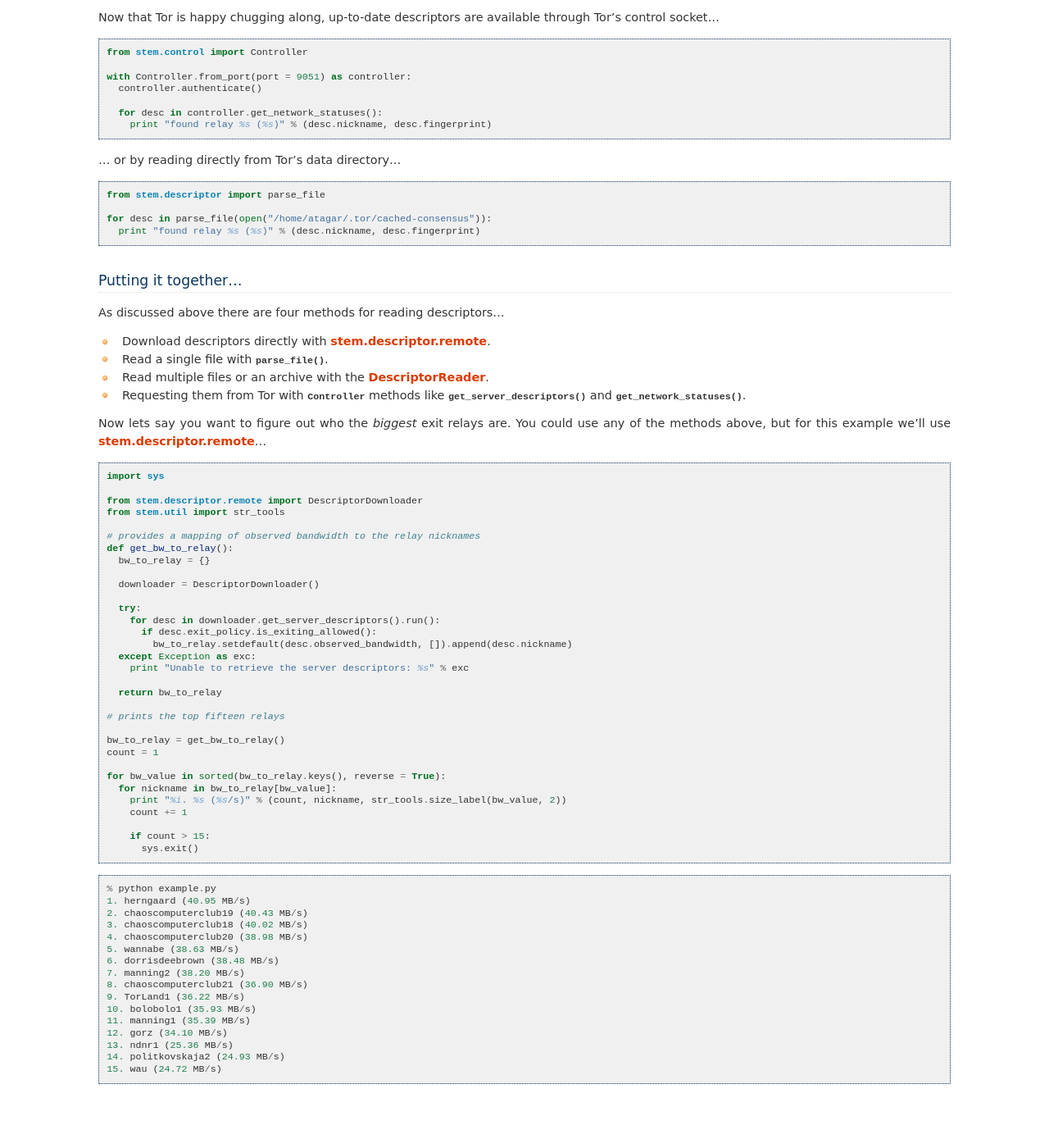
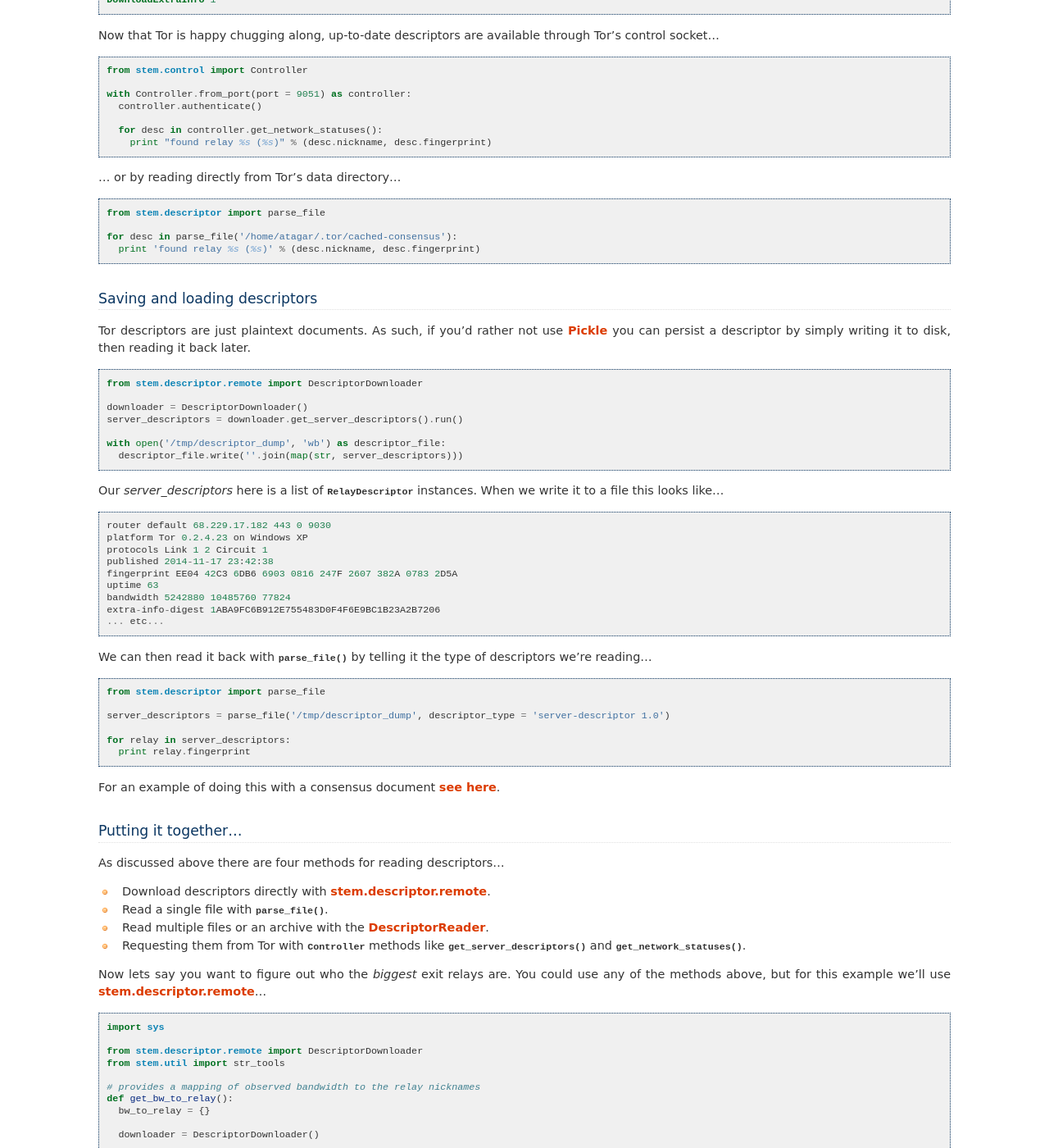
Before and after one commit to torproject/stem, a Sphinx documentation site: the page built from docs/tutorials/mirror_mirror_on_the_wall.rst, in a window 1280 px wide and 1400 px high, scrolled down 1888 px. Shown: the whole window at 82% size. Built offline with Sphinx 7.4.7, drawn with Linux system fonts in a browser that asks for light colours; some of the changed text lies outside the part shown.

Commit message:
Example in our tutorial for writing descriptors to disk and reading them back
Neat suggestion by mmcc on...

  https://trac.torproject.org/projects/tor/ticket/13774

```diff
--- a/docs/change_log.rst
+++ b/docs/change_log.rst
@@ -70,6 +70,10 @@
  * **Interpreter**
 
   * The /info command errored for relays without contact information.
+
+ * **Website**
+
+  * Added an example for `writing descriptors to disk and reading them back <tutorials/mirror_mirror_on_the_wall.html#saving-and-loading-descriptors>`_ (:trac:`13774`)
 
 .. _version_1.2:
 
--- a/docs/contents.rst
+++ b/docs/contents.rst
@@ -17,6 +17,7 @@
    tutorials/examples/exit_used
    tutorials/examples/list_circuits
    tutorials/examples/outdated_relays
+   tutorials/examples/persisting_a_consensus
 
    change_log
    download
--- a/docs/tutorials/double_double_toil_and_trouble.rst
+++ b/docs/tutorials/double_double_toil_and_trouble.rst
@@ -102,3 +102,7 @@
 
   Provides information about the current votes from Tor's Bandwidth
   Authorities.
+
+* `Saving and Loading a Tor Consensus <examples/persisting_a_consensus.html>`_
+
+  Example for writing a Tor consensus to disk, and reading it back.
--- a/docs/tutorials/mirror_mirror_on_the_wall.rst
+++ b/docs/tutorials/mirror_mirror_on_the_wall.rst
@@ -8,6 +8,7 @@
 * :ref:`where-can-i-get-the-current-descriptors`
 * :ref:`where-can-i-get-past-descriptors`
 * :ref:`can-i-get-descriptors-from-the-tor-process`
+* :ref:`saving-and-loading-descriptors`
 * :ref:`putting-it-together`
 
 .. _what-is-a-descriptor:
@@ -138,8 +139,58 @@
 
   from stem.descriptor import parse_file
 
-  for desc in parse_file(open("/home/atagar/.tor/cached-consensus")):
-    print "found relay %s (%s)" % (desc.nickname, desc.fingerprint)
+  for desc in parse_file('/home/atagar/.tor/cached-consensus'):
+    print 'found relay %s (%s)' % (desc.nickname, desc.fingerprint)
+
+.. _saving-and-loading-descriptors:
+
+Saving and loading descriptors
+------------------------------
+
+Tor descriptors are just plaintext documents. As such, if you'd rather not use
+`Pickle <https://wiki.python.org/moin/UsingPickle>`_ you can persist a
+descriptor by simply writing it to disk, then reading it back later.
+
+::
+
+  from stem.descriptor.remote import DescriptorDownloader
+
+  downloader = DescriptorDownloader()
+  server_descriptors = downloader.get_server_descriptors().run()
+
+  with open('/tmp/descriptor_dump', 'wb') as descriptor_file:
+    descriptor_file.write(''.join(map(str, server_descriptors)))
+
+Our *server_descriptors* here is a list of
+:class:`~stem.descriptor.server_descriptor.RelayDescriptor` instances. When we
+write it to a file this looks like...
+
+::
+
+  router default 68.229.17.182 443 0 9030
+  platform Tor 0.2.4.23 on Windows XP
+  protocols Link 1 2 Circuit 1
+  published 2014-11-17 23:42:38
+  fingerprint EE04 42C3 6DB6 6903 0816 247F 2607 382A 0783 2D5A
+  uptime 63
+  bandwidth 5242880 10485760 77824
+  extra-info-digest 1ABA9FC6B912E755483D0F4F6E9BC1B23A2B7206
+  ... etc...
+
+We can then read it back with :func:`~stem.descriptor.__init__.parse_file`
+by telling it the type of descriptors we're reading...
+
+::
+
+  from stem.descriptor import parse_file
+
+  server_descriptors = parse_file('/tmp/descriptor_dump', descriptor_type = 'server-descriptor 1.0')
+
+  for relay in server_descriptors:
+    print relay.fingerprint
+
+For an example of doing this with a consensus document `see here
+<examples/persisting_a_consensus.html>`_.
 
 .. _putting-it-together:
 
```
Also changed, not shown: docs/tutorials/examples/persisting_a_consensus.rst (added, +72 -0 lines).
